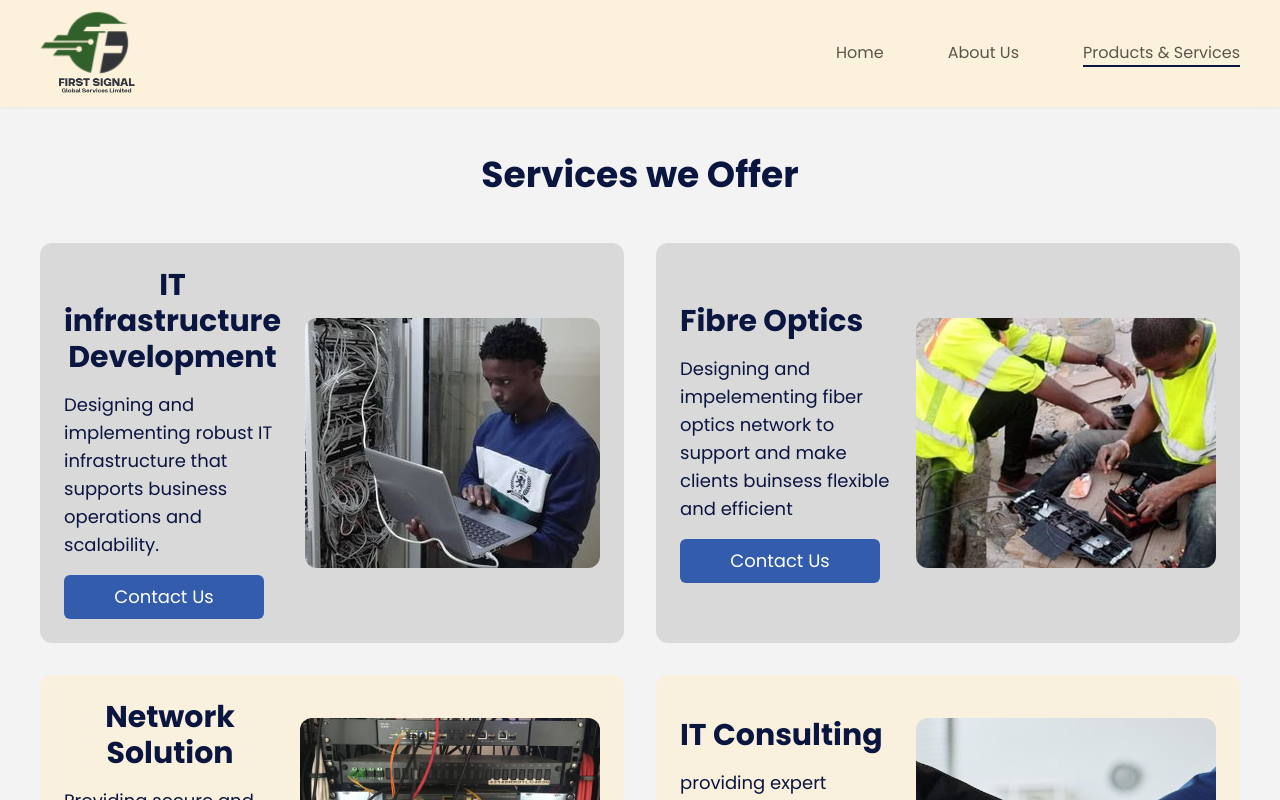
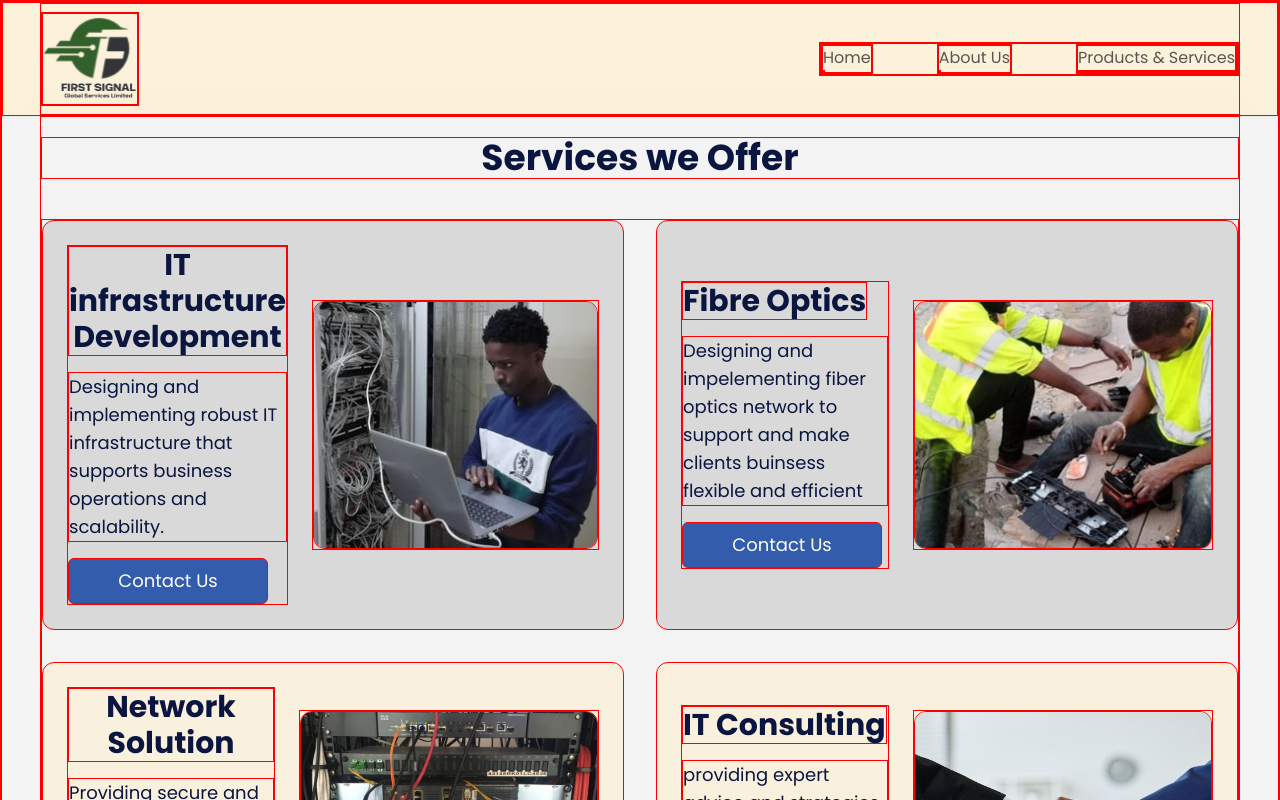
Before and after one commit to Dennardavid/First-Signal, a Next.js app: page /products in a window 1280 px wide. Shown: the top 800 px of the page. Built offline with nearby package versions, Linux system fonts and the light colour scheme.

Commit message:
fix height

```diff
--- a/src/app/globals.css
+++ b/src/app/globals.css
@@ -1,6 +1,6 @@
 @tailwind base;
 @tailwind components;
 @tailwind utilities;
-/*  * {
+ * {
   border: 1px solid red;
-} */
+}
--- a/src/components/products.jsx
+++ b/src/components/products.jsx
@@ -49,8 +49,8 @@ export default function Products() {
   ];
 
   return (
-    <section className="container mx-auto px-4 lg:px-6 xl:px-0 py-5 xl:py-12 text-[#0A1540] w-full max-w-screen-xl">
-      <h1 className="text-2xl xl:text-4xl font-bold text-center mb-3 xl:mb-12">
+    <section className="container mx-auto px-4 lg:px-0 py-5 text-[#0A1540] w-full max-w-screen-xl ">
+      <h1 className="text-2xl xl:text-4xl font-bold text-center mb-3 xl:mb-10">
         Services we Offer
       </h1>
       <div className="grid grid-cols-1 md:grid-cols-2 gap-4 xl:gap-8">
```
